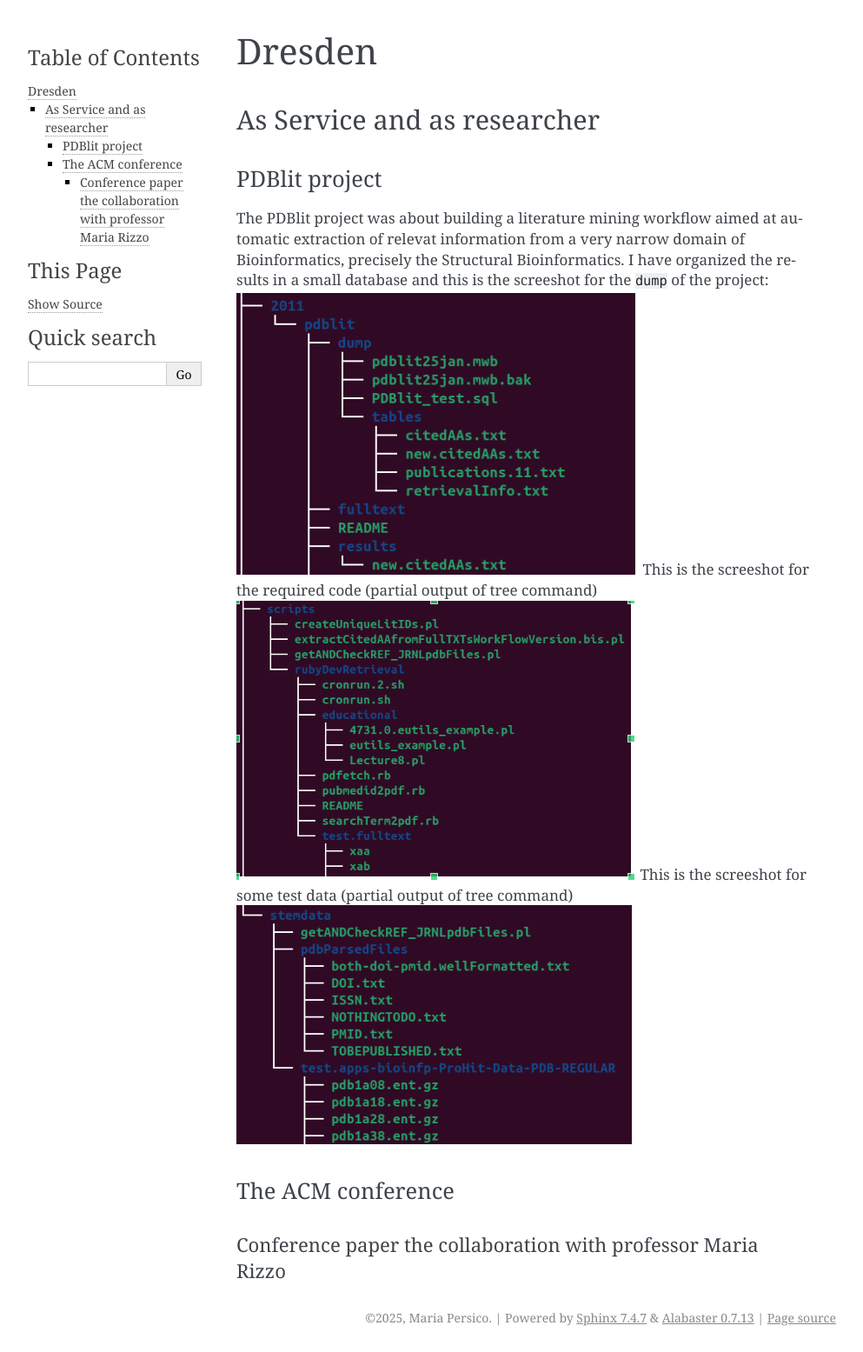
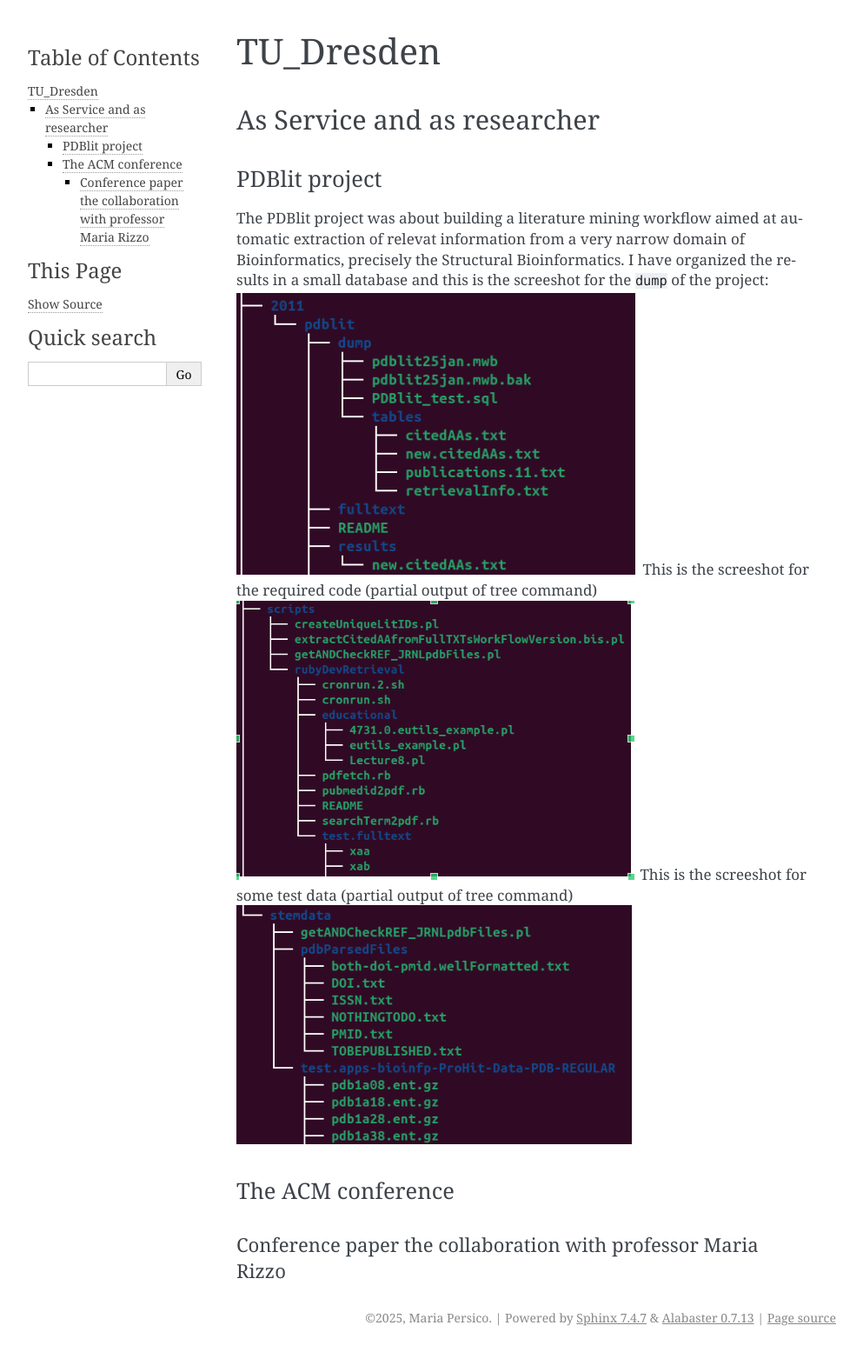
Before and after one commit to persicomaria/career_test, a Sphinx documentation site: the page built from doc/TU_Dresden.md, in a window 1280 px wide. Shown: the whole page at 87% size, without its empty margins (148-1141 px from the left). Built offline with Sphinx 7.4.7, drawn with Linux system fonts in a browser that asks for light colours; pages that are not in the unit, such as notebooks, are missing from menus.

Commit message:
update doc 1055

```diff
--- a/doc/TU_Dresden.md
+++ b/doc/TU_Dresden.md
@@ -1,4 +1,4 @@
-# Dresden
+# TU_Dresden
 
 ## As Service and as researcher
 
```
